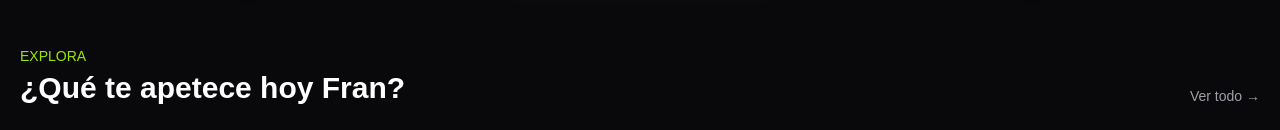
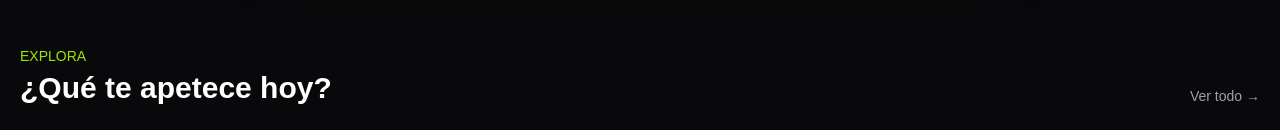
Before and after one commit to RiberPablo/salgo-es, a Next.js app: page / in a window 1280 px wide. Shown: the part 728-858 px from the top of the page. Built offline with nearby package versions, Linux system fonts and the light colour scheme.

Commit message:
Update page.tsx

```diff
--- a/src/app/page.tsx
+++ b/src/app/page.tsx
@@ -209,7 +209,7 @@ export default function Home() {
               </p>
 
               <h2 className="mt-1 text-3xl font-bold">
-                ¿Qué te apetece hoy Fran?
+                ¿Qué te apetece hoy?
               </h2>
             </div>
 
```
